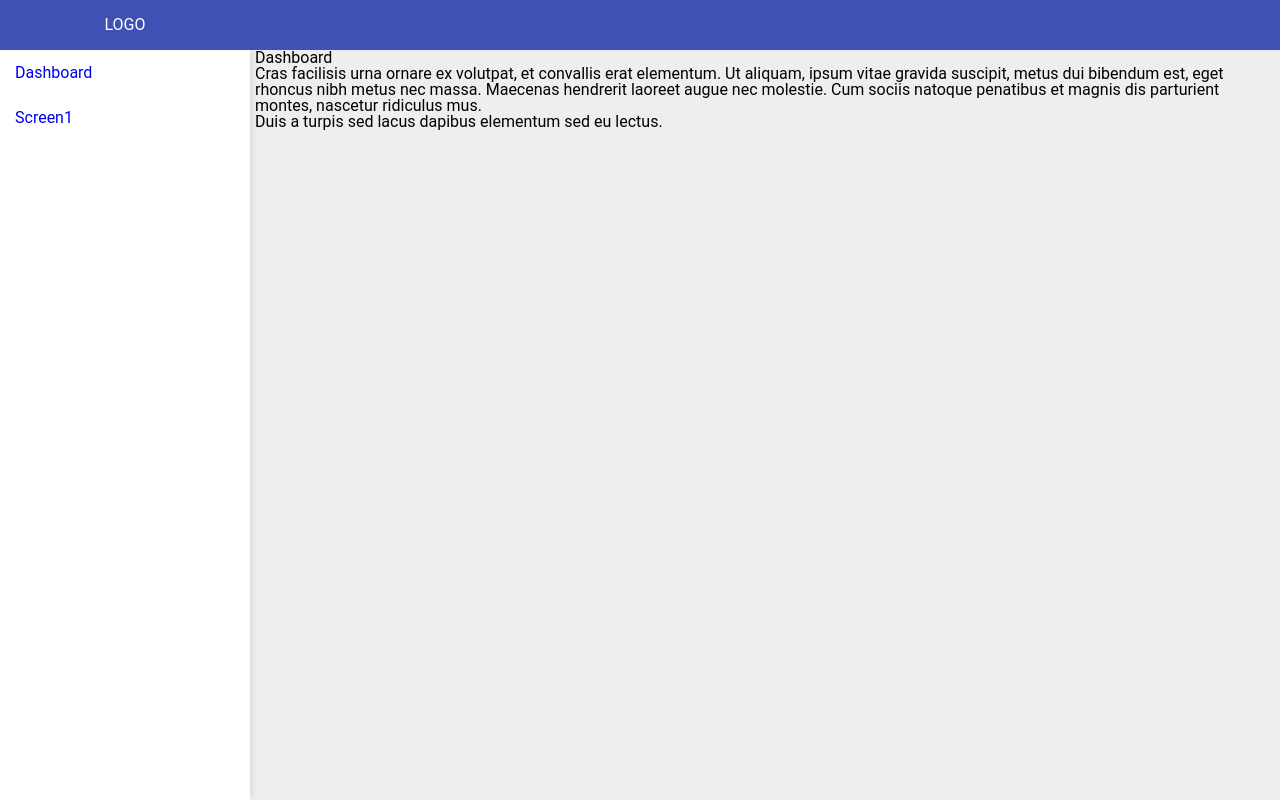
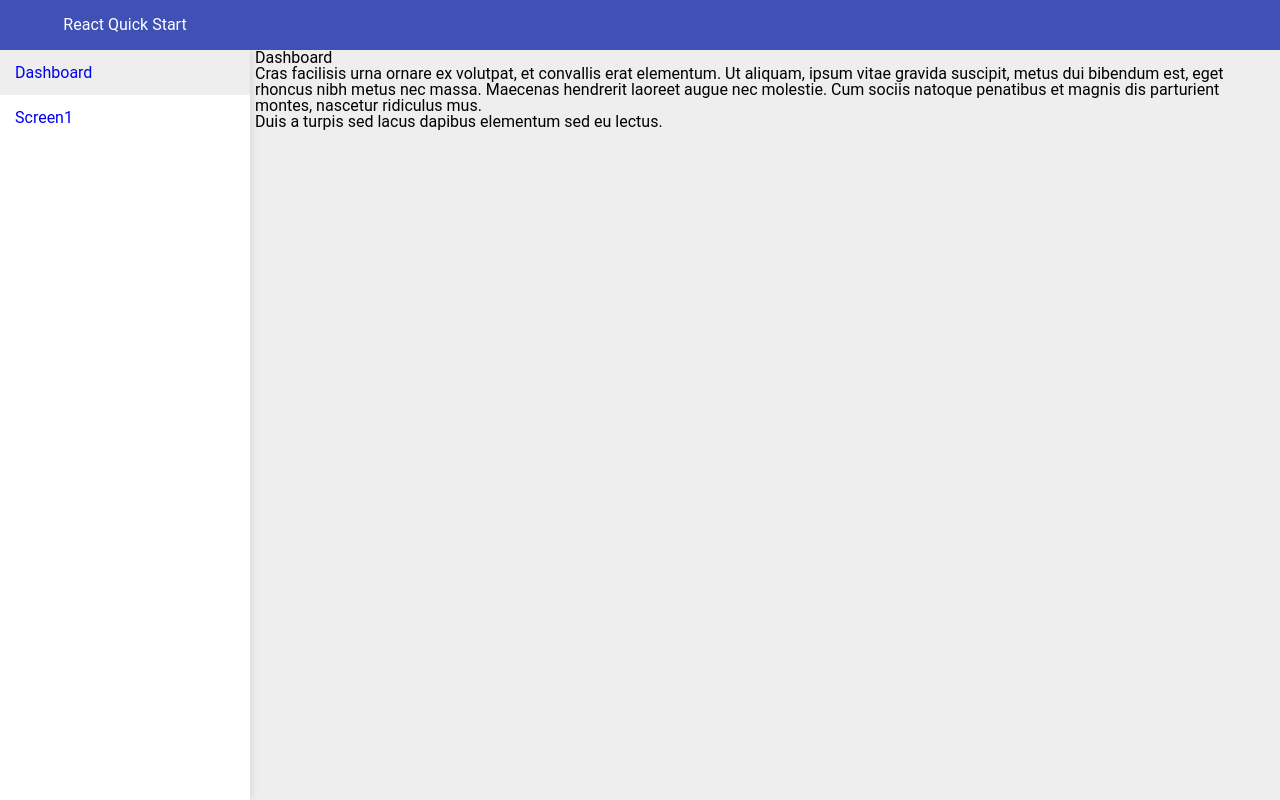
Before and after one commit to jpishko/es6-react-quickstart, a React app: page / in a window 1280 px wide. Built offline with nearby package versions, Linux system fonts and the light colour scheme; the HTML template or start-up script is replaced by a standard one.

Commit message:
Routes defined in routes.js; component folder, file structure

```diff
--- a/src/js/components/App.jsx
+++ /dev/null
@@ -1,102 +0,0 @@
-import React from 'react';
-import {Route, NavLink, BrowserRouter} from 'react-router-dom';
-import styled from 'styled-components';
-import Dashboard from './screens/Dashboard.jsx';
-import Screen1 from './screens/Screen1.jsx';
-
-const StyledDivAppContainer = styled.div`
-  height: 100%;
-  background-color: #EEEEEE;
-`
-const StyledDivTopNavBar = styled.div`
-  position: fixed;
-  height: 50px;
-  width: 100%;
-  background-color: #3F51B5;
-`
-const StyledDivLogo = styled.div`
-  width: 250px;
-  height: 50px;
-  color: white;
-  text-align: center;
-  vertical-align: middle;
-  line-height: 50px;
-`
-const StyledDivBottomContainer = styled.div`
-  padding-top: 50px;
-  display: flex;
-  height: 100%;
-`
-const StyledMain = styled.main`
-  flex: 1, 1, auto; /* growth factor 1, shrink factor 1, auto calculate width */
-`
-const StyledDivSideBar = styled.div`
-  flex: 0 0 250px; /* don't grow, don't shrink, stay fixed at 250px */
-  background-color: white;
-  box-shadow: 5px 0 5px -2px #DDDDDD;
-  margin-right: 5px;
-`
-const StyledUl = styled.ul`
-  list-style-type: none;
-`
-const StyledNavLink = styled(NavLink)`
-  display: inline-block;
-  width: 100%;
-  line-height: 35px;
-  padding: 5px 15px 5px 15px;
-  text-decoration: none;
-  &:hover {
-    background-color: #EEEEEE;
-  }
-`
-
-export default class App extends React.Component {
-  constructor() {
-    super();
-    this.state = {
-      activeLink: "dashboard"
-    };
-    this.setActiveLink = this.setActiveLink.bind(this);
-  }
-
-  setActiveLink(event) {
-    let currentActiveLink = document.querySelector(`a[data-name="${this.state.activeLink}"]`);
-    currentActiveLink.style.backgroundColor = "";
-    let newActiveLinkName = event.target.attributes["data-name"].value;
-    let newActiveLink = document.querySelector(`a[data-name="${newActiveLinkName}"]`);
-    newActiveLink.style.backgroundColor = "#EEEEEE";
-    this.setState({activeLink: newActiveLinkName});
-  }
-
-  render() {
-    return (
-      <BrowserRouter>
-        <StyledDivAppContainer>
-
-          <StyledDivTopNavBar>
-            <StyledDivLogo>
-                LOGO
-            </StyledDivLogo>
-          </StyledDivTopNavBar>
-
-          <StyledDivBottomContainer>
-            <StyledDivSideBar>
-              <nav>
-                <StyledUl>
-                  <li><StyledNavLink to="/" data-name="dashboard" onClick={this.setActiveLink}>Dashboard</StyledNavLink></li>
-                  <li><StyledNavLink to="/screen1" data-name="screen1" onClick={this.setActiveLink}>Screen1</StyledNavLink></li>
-                </StyledUl>
-              </nav>
-            </StyledDivSideBar>
-
-            <StyledMain>
-              <Route exact path="/" component={Dashboard}/>
-              <Route path="/screen1" component={Screen1}/>
-            </StyledMain>
-          </StyledDivBottomContainer>
-
-        </StyledDivAppContainer>
-      </BrowserRouter>
-    );
-  }
-}
--- /dev/null
+++ b/src/js/components/App/App.jsx
@@ -0,0 +1,47 @@
+import React from 'react';
+import {BrowserRouter as Router, Route} from 'react-router-dom';
+import {routes} from '../../routes';
+import {DivAppContainer, DivTopNavBar, DivLogo, DivBottomContainer, Main, DivSideBar, Ul, Link} from './AppStyles.jsx';
+
+export default class App extends React.Component {
+  constructor() {
+    super();
+  }
+
+  render() {
+    return (
+      <Router>
+        <DivAppContainer>
+
+          <DivTopNavBar>
+            <DivLogo>
+                React Quick Start
+            </DivLogo>
+          </DivTopNavBar>
+
+          <DivBottomContainer>
+            <DivSideBar>
+              <nav>
+                <Ul>
+                  <li><Link to="/" activeStyle={{backgroundColor: '#eeeeee'}}>Dashboard</Link></li>
+                  <li><Link to="/screen1" activeStyle={{backgroundColor: '#eeeeee'}}>Screen1</Link></li>
+                </Ul>
+              </nav>
+            </DivSideBar>
+
+            <Main>
+              {routes.map((route, index) => (
+                <Route
+                  key={index}
+                  path={route.path}
+                  exact={route.exact}
+                  component={route.main} />
+              ))}
+            </Main>
+          </DivBottomContainer>
+
+        </DivAppContainer>
+      </Router>
+    );
+  }
+}
--- /dev/null
+++ b/src/js/components/App/AppStyles.jsx
@@ -0,0 +1,48 @@
+import styled from 'styled-components';
+import {NavLink} from 'react-router-dom';
+
+export const DivAppContainer = styled.div`
+height: 100%;
+background-color: #EEEEEE;
+`
+export const DivTopNavBar = styled.div`
+position: fixed;
+height: 50px;
+width: 100%;
+background-color: #3F51B5;
+`
+export const DivLogo = styled.div`
+width: 250px;
+height: 50px;
+color: white;
+text-align: center;
+vertical-align: middle;
+line-height: 50px;
+`
+export const DivBottomContainer = styled.div`
+padding-top: 50px;
+display: flex;
+height: 100%;
+`
+export const Main = styled.main`
+flex: 1, 1, auto; /* growth factor 1, shrink factor 1, auto calculate width */
+`
+export const DivSideBar = styled.div`
+flex: 0 0 250px; /* don't grow, don't shrink, stay fixed at 250px */
+background-color: white;
+box-shadow: 5px 0 5px -2px #DDDDDD;
+margin-right: 5px;
+`
+export const Ul = styled.ul`
+list-style-type: none;
+`
+export const Link = styled(NavLink)`
+display: inline-block;
+width: 100%;
+line-height: 35px;
+padding: 5px 15px 5px 15px;
+text-decoration: none;
+&:hover {
+  background-color: #EEEEEE;
+}
+`
--- a/src/js/index.js
+++ b/src/js/index.js
@@ -1,6 +1,6 @@
 import React from 'react';
 import ReactDOM from 'react-dom';
-import App from './components/App.jsx';
+import App from './components/App/App.jsx';
 import '../css/reset.css';
 import '../css/index.css';
 
--- /dev/null
+++ b/src/js/routes.js
@@ -0,0 +1,15 @@
+import React from 'react';
+import Dashboard from './components/Dashboard/Dashboard.jsx';
+import Screen1 from './components/Screen1/Screen1.jsx';
+
+export const routes = [
+    {
+      path: "/",
+      exact: true,
+      main: () => <Dashboard></Dashboard>
+    },
+    {
+      path: "/screen1",
+      main: () => <Screen1></Screen1>
+    }
+  ];
```
Also changed, not shown: src/js/components/Controls/Button/Button.jsx (added, +9 -0 lines), src/js/components/Dashboard/Dashboard.jsx (renamed from src/js/components/screens/Dashboard.jsx), src/js/components/Screen1/Screen1.jsx (renamed from src/js/components/screens/Screen1.jsx).
